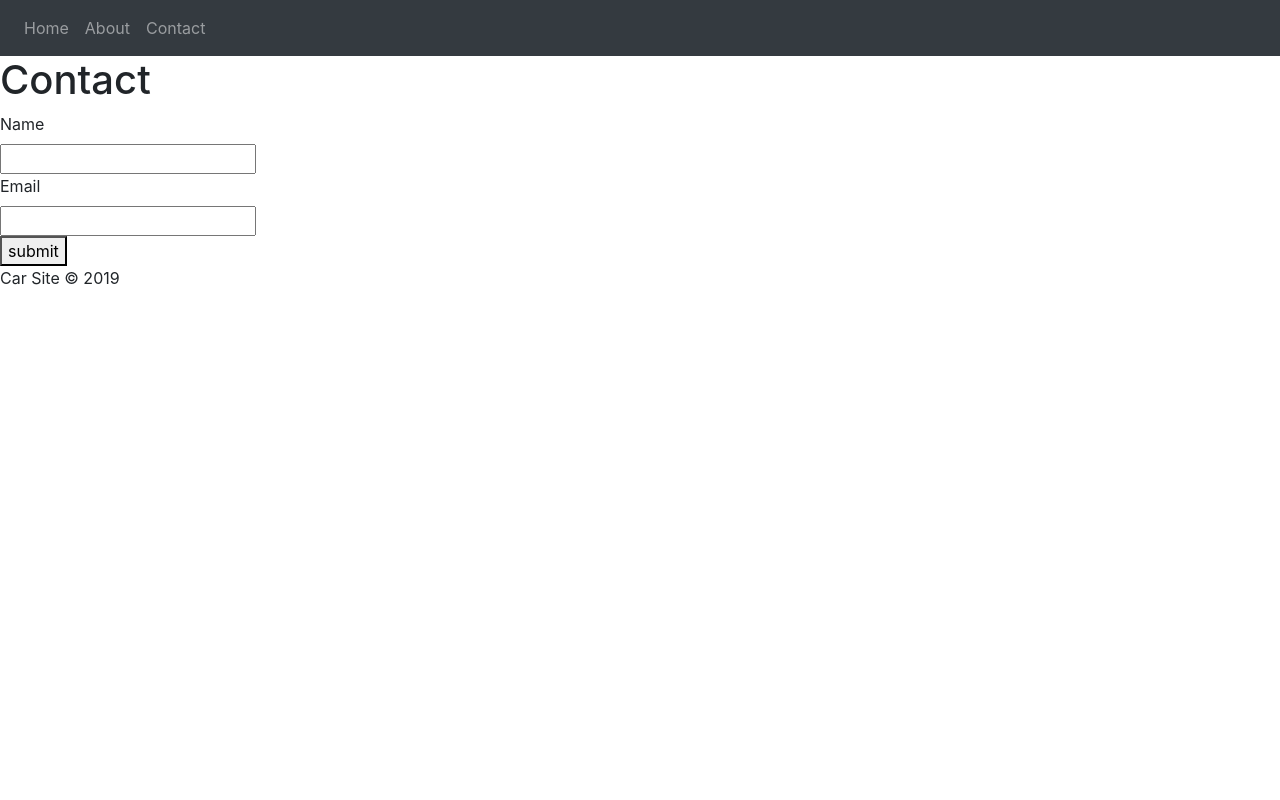
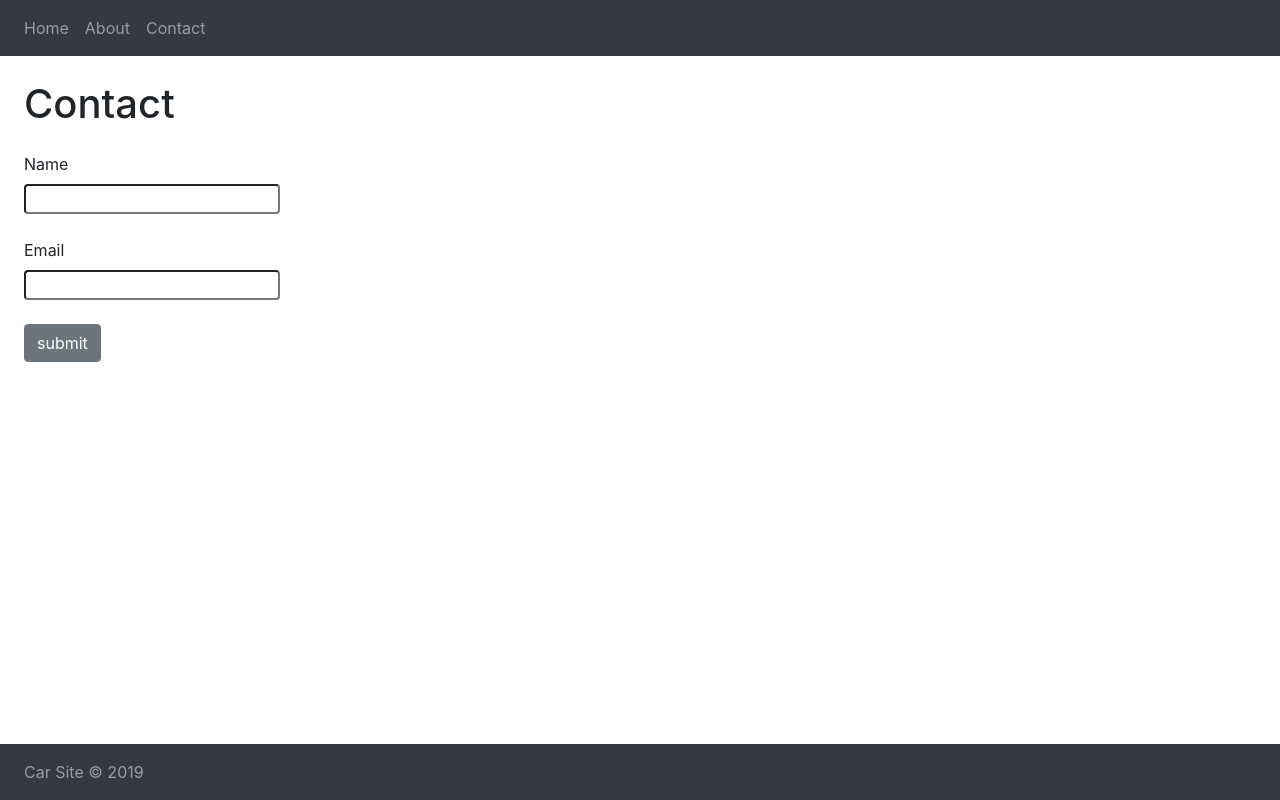
Before and after one commit to JoshDrentlaw/car-site, a PHP site: page /contact.php in a window 1280 px wide. Run offline with PHP 8.4, Linux system fonts and the light colour scheme.

Commit message:
Added global.css. styled most things.

```diff
--- a/about.php
+++ b/about.php
@@ -1,3 +1,4 @@
 <?php require 'inc/header.php'; ?>
     <h1>About</h1>
+    <p>Get some info about cars and look at cool pictures of them.</p>
 <?php require 'inc/footer.php'; ?>
--- a/contact.php
+++ b/contact.php
@@ -1,14 +1,14 @@
 <?php require 'inc/header.php'; ?>
     <h1>Contact</h1>
     <form method="POST" action="success.php">
-        <div>
+        <div class="mt-4">
             <label for="name">Name</label><br>
-            <input type="text" name="name">
+            <input type="text" name="name" class="rounded">
         </div>
-        <div>
+        <div class="mt-4">
             <label for="email">Email</label><br>
-            <input type="email" name="email">
+            <input type="email" name="email" class="rounded">
         </div>
-        <button type="submit">submit</button>
+        <button type="submit" class="btn btn-secondary mt-4">submit</button>
     </form>
 <?php require 'inc/footer.php'; ?>
--- /dev/null
+++ b/global.css
@@ -0,0 +1,4 @@
+main {
+    height: auto;
+    min-height: calc(100vh - 112px);
+}
--- a/inc/footer.php
+++ b/inc/footer.php
@@ -1,5 +1,6 @@
-<footer>
-        <p>Car Site &copy; 2019</p>
+    </main>
+    <footer class="fluid-container text-white-50 bg-dark px-4 py-3">
+        Car Site &copy; 2019
     </footer>
 </body>
 </html>
--- a/inc/header.php
+++ b/inc/header.php
@@ -6,6 +6,7 @@
     <meta http-equiv="X-UA-Compatible" content="ie=edge">
 
     <link rel="stylesheet" href="https://stackpath.bootstrapcdn.com/bootstrap/4.3.1/css/bootstrap.min.css" integrity="sha384-ggOyR0iXCbMQv3Xipma34MD+dH/1fQ784/j6cY/iJTQUOhcWr7x9JvoRxT2MZw1T" crossorigin="anonymous">
+    <link rel="stylesheet" href="../global.css">
 
     <script src="https://code.jquery.com/jquery-3.3.1.slim.min.js" integrity="sha384-q8i/X+965DzO0rT7abK41JStQIAqVgRVzpbzo5smXKp4YfRvH+8abtTE1Pi6jizo" crossorigin="anonymous"></script>
     <script src="https://cdnjs.cloudflare.com/ajax/libs/popper.js/1.14.7/umd/popper.min.js" integrity="sha384-UO2eT0CpHqdSJQ6hJty5KVphtPhzWj9WO1clHTMGa3JDZwrnQq4sF86dIHNDz0W1" crossorigin="anonymous"></script>
@@ -14,6 +15,7 @@
     <title>Car Site</title>
 </head>
 <body>
+    <header>
         <nav class="navbar navbar-expand-lg navbar-dark bg-dark">
             <ul class="navbar-nav mr-auto">
                 <li class="nav-item">
@@ -27,3 +29,5 @@
                 </li>
             </ul>
         </nav>
+    </header>
+    <main class="fluid-container p-4">
--- a/success.php
+++ b/success.php
@@ -6,4 +6,6 @@
 ?>
 <?php require 'inc/header.php' ?>
     <?php echo "<h1>Thank you $name for your interest!</h1>" ?>
+    <?php echo "<h2>You should recieve a confirmation at $email.</h2>" ?>
+    <?php echo "<p class=\"small muted\">Not really though...</p>" ?>
 <?php require 'inc/footer.php' ?>
```
Lines whose indentation alone changed are shown as unchanged.
